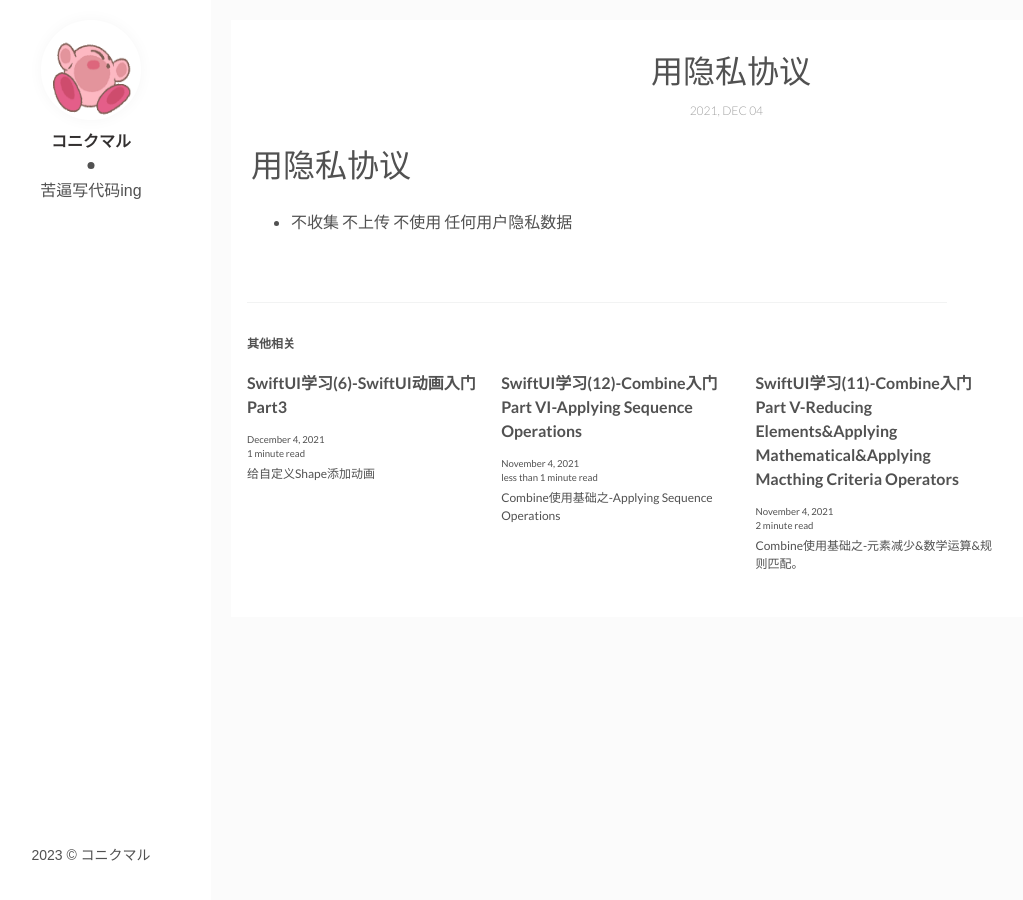
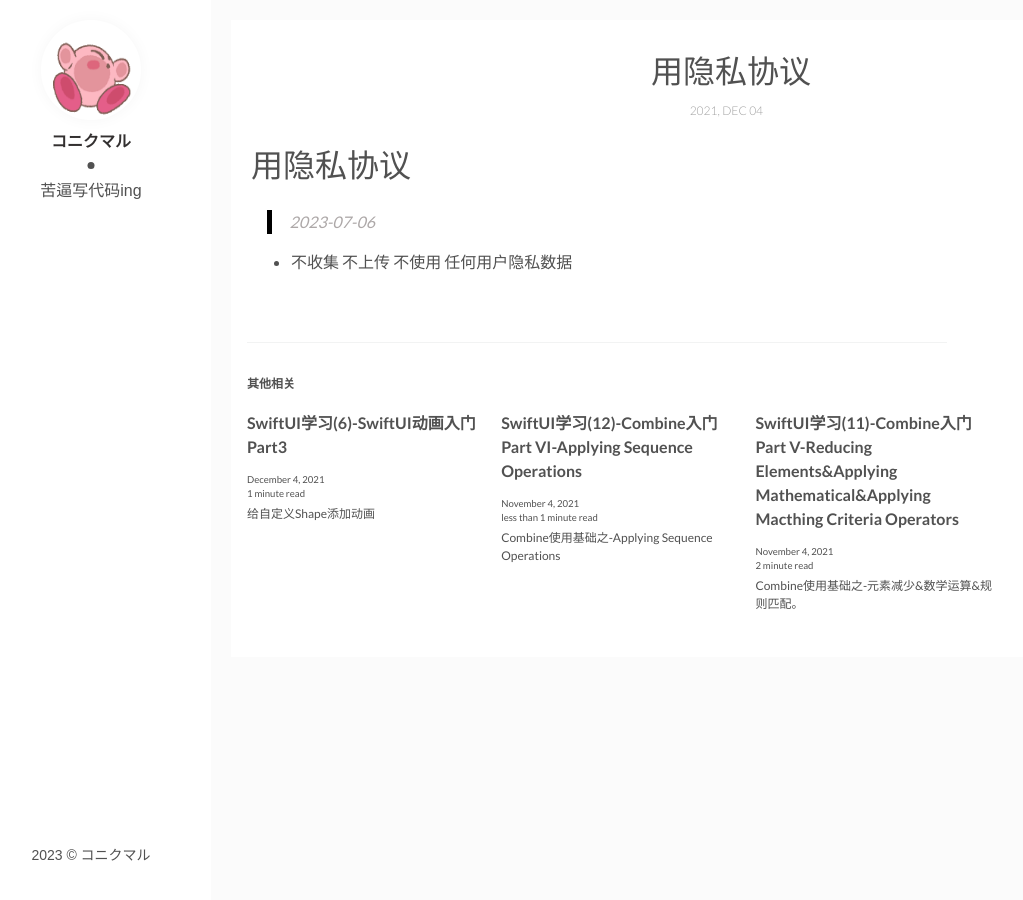
Before and after one commit to RiuHDuo/riuhduo.github.io, a Jekyll site: the page built from _posts/2023-07-06-User-Protocol.md, in a window 1280 px wide. Shown: the whole page, without its empty margins (29-1052 px from the left). Built offline with Jekyll 4.4.1, drawn with Linux system fonts in a browser that asks for light colours; comment, search, counter and statistics services are not loaded.

Commit message:
Update 2023-07-06-User-Protocol.md
udpate

```diff
--- a/_posts/2023-07-06-User-Protocol.md
+++ b/_posts/2023-07-06-User-Protocol.md
@@ -3,10 +3,13 @@ layout: post
 title: 用隐私协议
 date: 2021-12-04 20:01:20 +0800
 description: 用隐私协议
+img: # Add figcaption (optional)
 fig-caption: # Add figcaption (optional)
 tags: [Protocol]
 ---
 
 # 用隐私协议
 
+> 2023-07-06
+
 - 不收集 不上传 不使用 任何用户隐私数据
```
